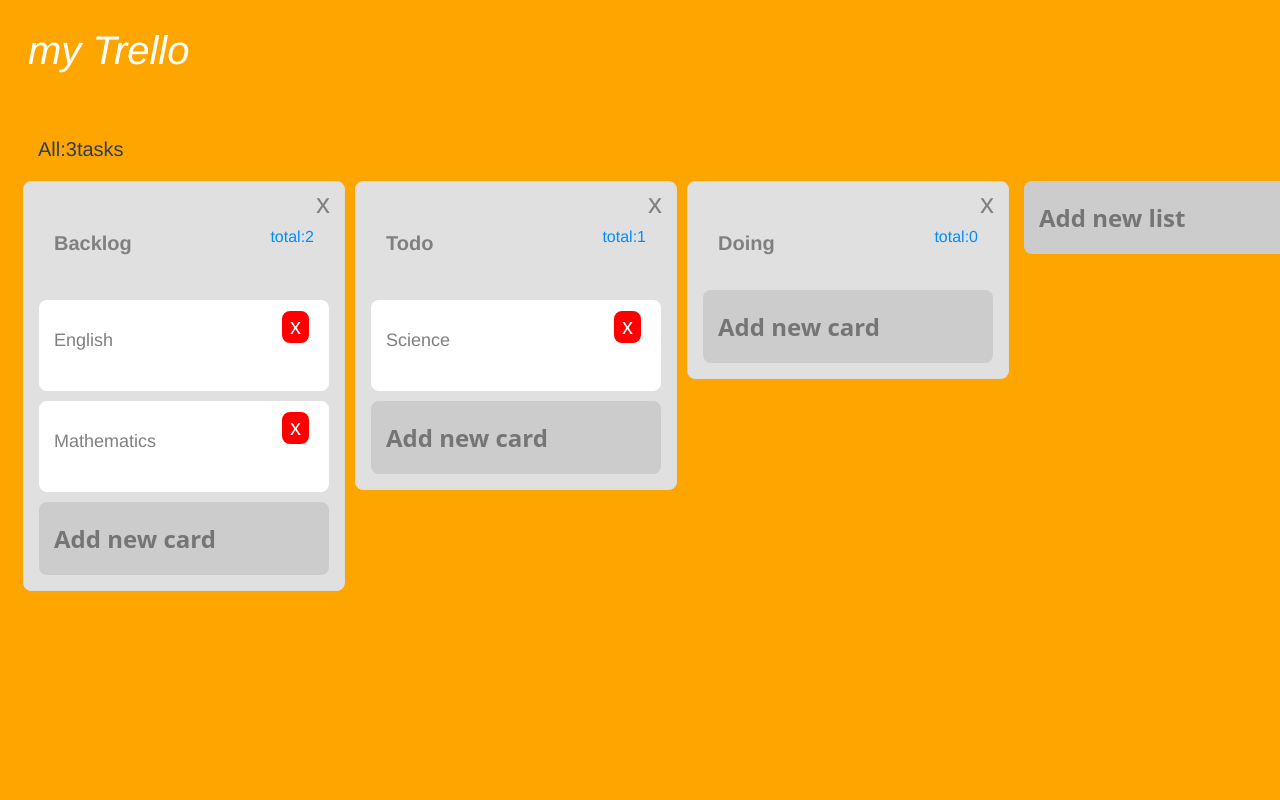
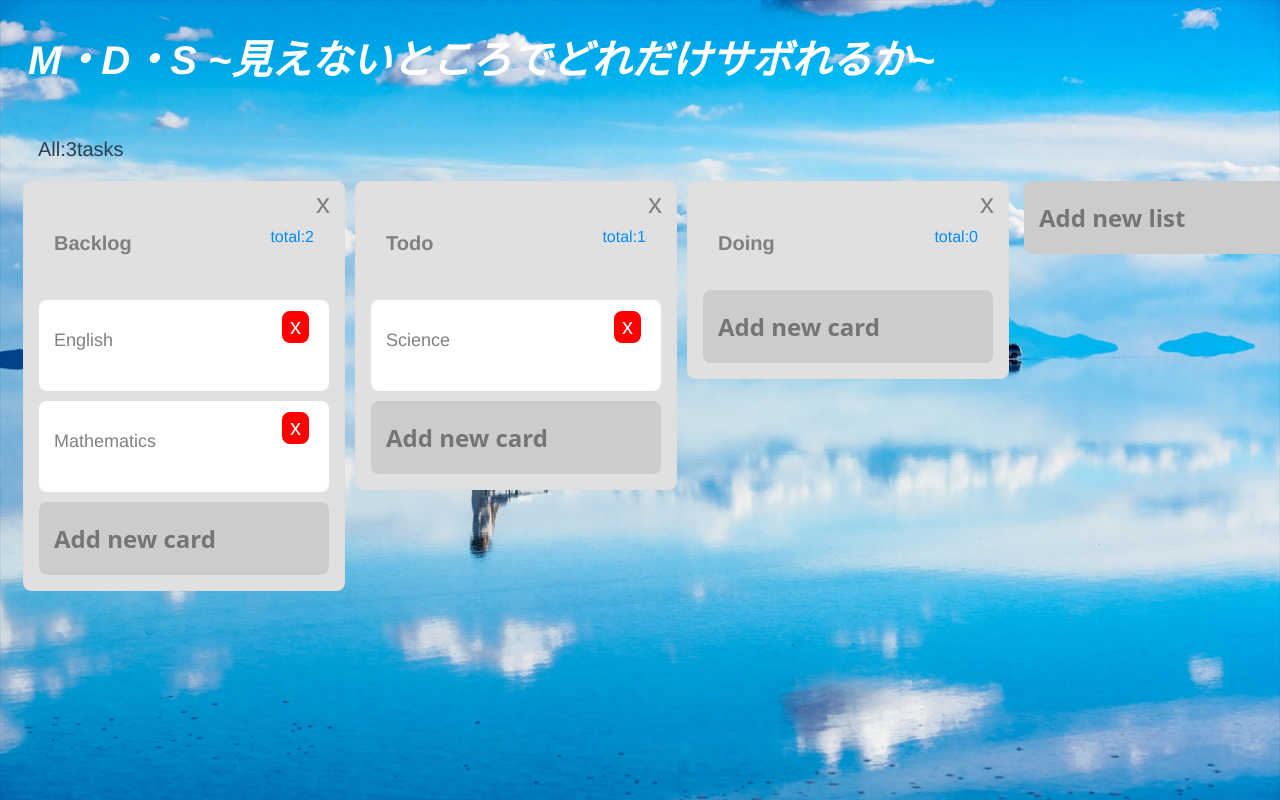
Before and after one commit to hidesan4869/trello-clone, a Vue app: page / in a window 1280 px wide. Shown: the top 800 px of the page. Built offline with nearby package versions, Linux system fonts and the light colour scheme.

Commit message:
背景を変更

```diff
--- a/src/assets/css/style.css
+++ b/src/assets/css/style.css
@@ -9,7 +9,9 @@
 }
 
 html {
-  background: orange;
+  background-image: url(../002.jpg);
+  background-repeat: no-repeat;
+  background-size: cover;
   font-family: 'Avenir', Helvetica, Arial, 'system-ui', sans-serif;
   -webkit-font-smoothing: antialiased;
   -moz-osx-font-smoothing: grayscale;
@@ -20,9 +22,9 @@ html {
 }
 
 header {
-  background: orange;
   height: 70px;
   color: white;
+  font-weight: bold;
   font-style: italic;
   font-size: 40px;
   text-align: left;
--- a/src/components/Board.vue
+++ b/src/components/Board.vue
@@ -1,7 +1,7 @@
 <template>
   <div>
     <header>
-      my Trello
+      M・D・S ~見えないところでどれだけサボれるか~
     </header>
     <main>
       <p class="info-line">All:{{ totalCardCount }}tasks</p>
```
Also changed, not shown: src/assets/001.jpg (added), src/assets/002.jpg (added).
